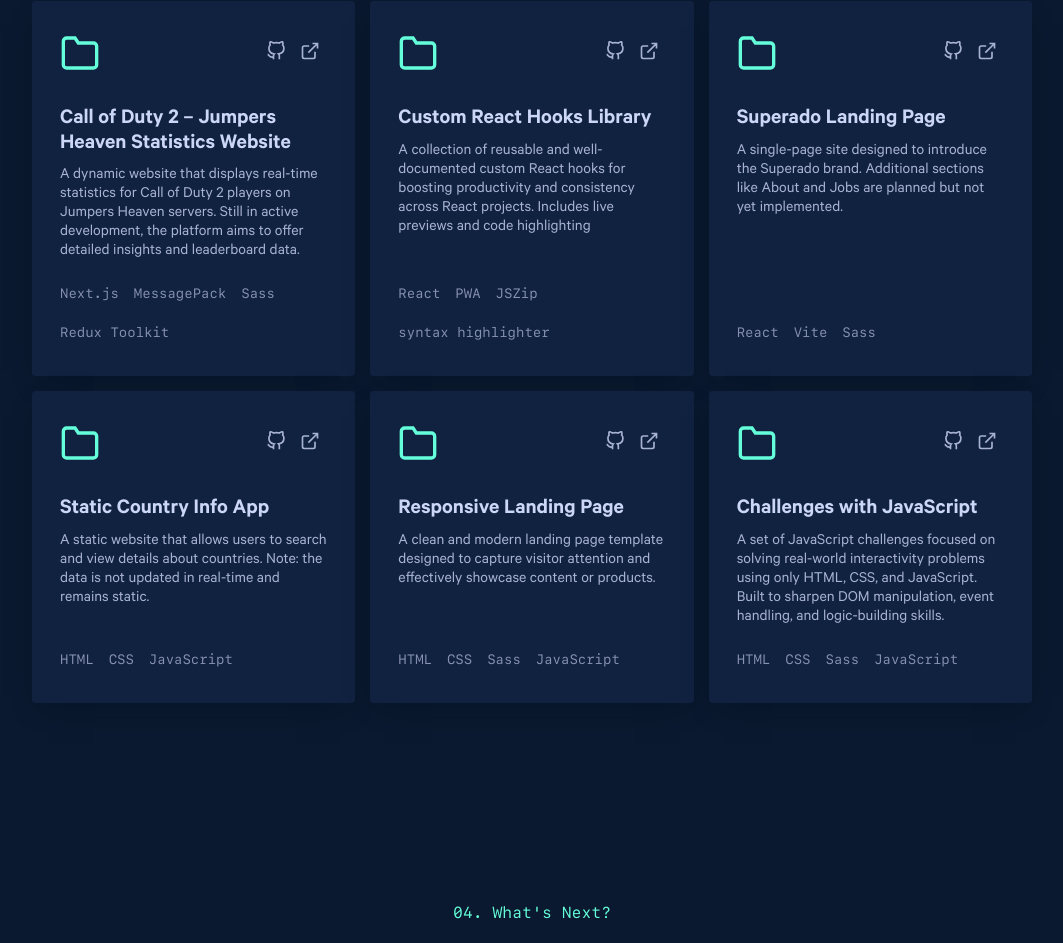
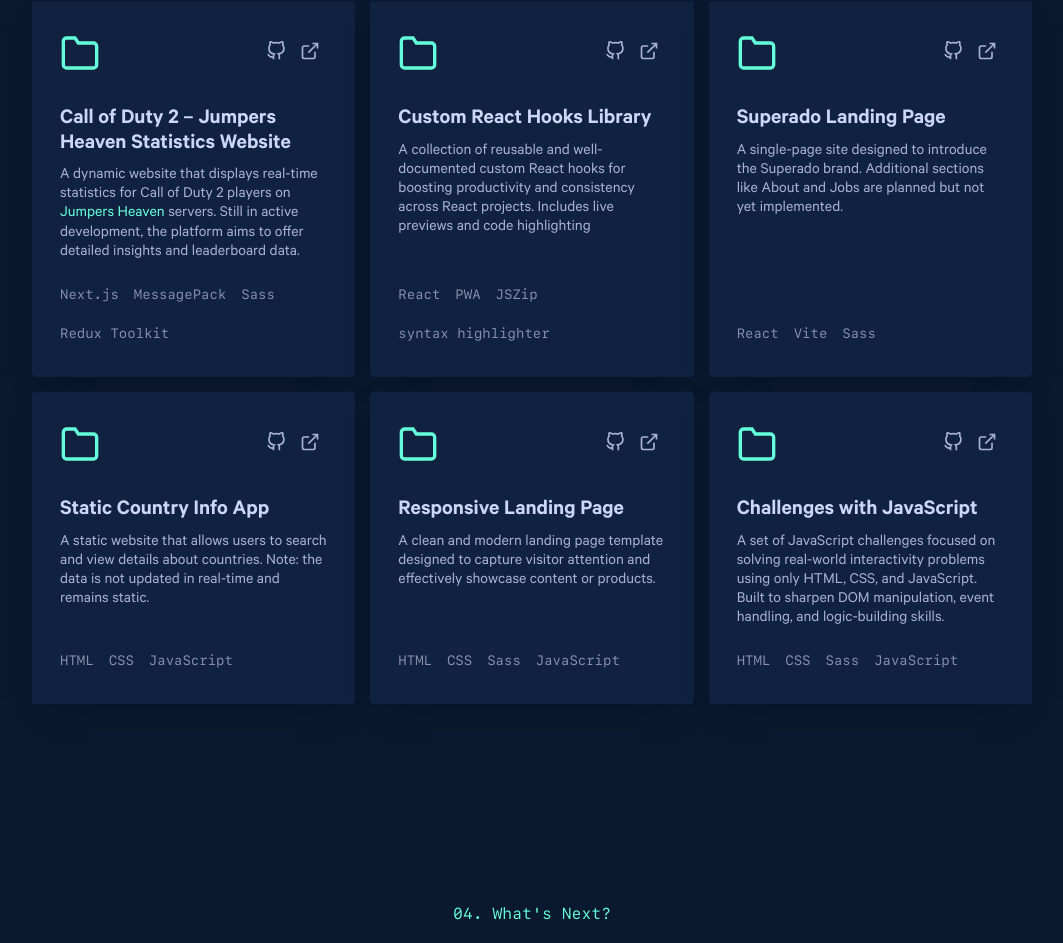
Before and after one commit to Moamal-2000/moamal-alaa, a Next.js app: page / in a window 1280 px wide. Shown: the part 3039-3982 px from the top of the page, without its empty margins (108-1171 px from the left). Built offline with nearby package versions, Linux system fonts and the light colour scheme.

Commit message:
feat: use AnchorLink to 'Jumpers Heaven' in description for worthy projects

```diff
--- a/src/data/otherProjects.js
+++ b/src/data/otherProjects.jsx
@@ -1,3 +1,5 @@
+import AnchorLink from "@/components/Shared/AnchorLink/AnchorLink";
+
 export const OTHER_PROJECTS_DATA = [
   {
     title: "Challenges with JavaScript",
@@ -51,8 +53,21 @@ export const OTHER_PROJECTS_DATA = [
   },
   {
     title: "Call of Duty 2 – Jumpers Heaven Statistics Website",
-    description:
-      "A dynamic website that displays real-time statistics for Call of Duty 2 players on Jumpers Heaven servers. Still in active development, the platform aims to offer detailed insights and leaderboard data.",
+    description: (
+      <>
+        A dynamic website that displays real-time statistics for Call of Duty 2
+        players on{" "}
+        <AnchorLink
+          href="https://jumpersheaven.com/"
+          target="_blank"
+          rel="noopener noreferrer"
+        >
+          Jumpers Heaven
+        </AnchorLink>{" "}
+        servers. Still in active development, the platform aims to offer
+        detailed insights and leaderboard data.
+      </>
+    ),
     year: "2025",
     liveUrl: "https://jh-leaderboard.netlify.app",
     repoUrl: "https://github.com/Moamal-2000/JHLeaderboard",
```
